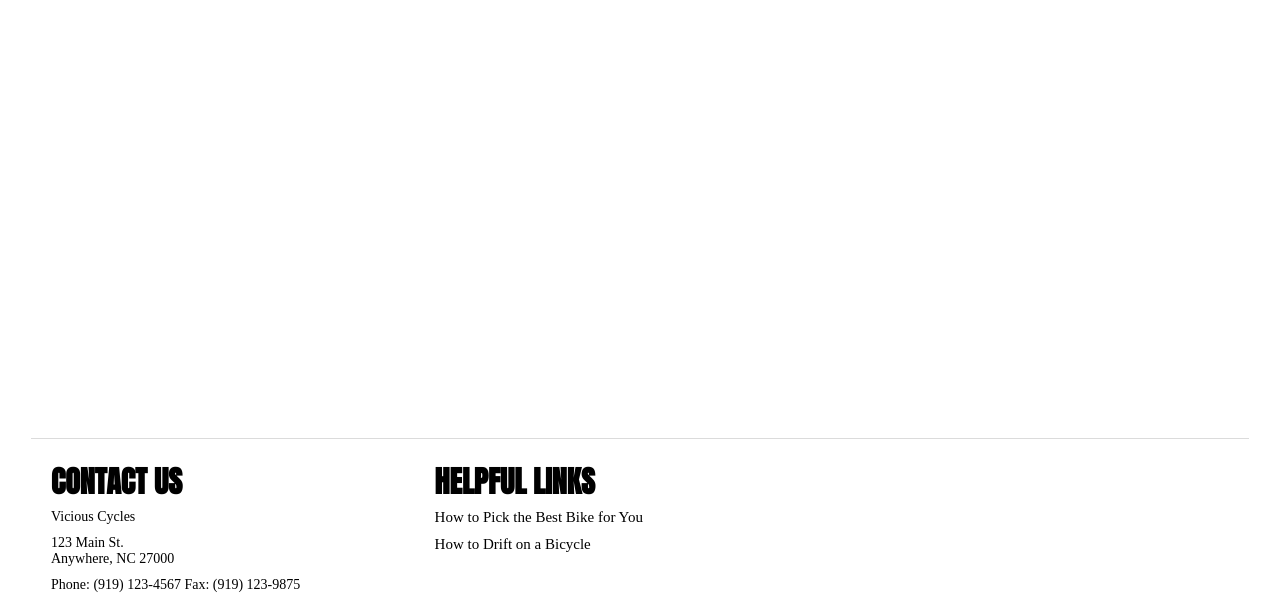
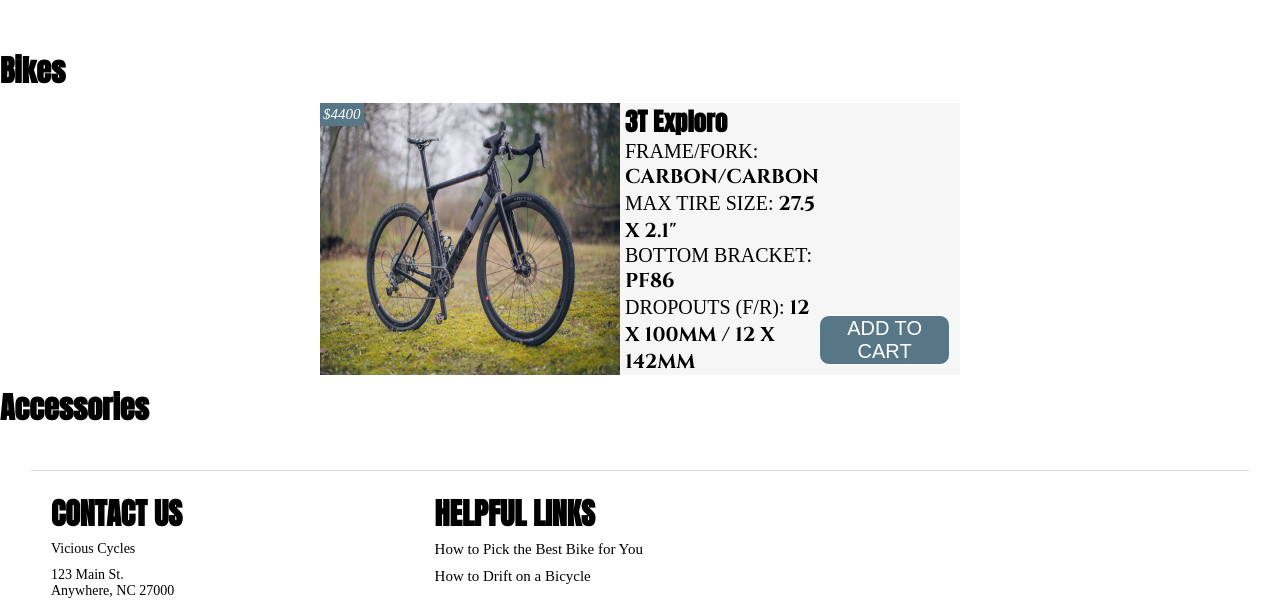
Before and after one commit to KXEinc/ViciousCyclesProject, a plain HTML site: page catalog.html in a window 1280 px wide. Shown: the part 102-704 px from the top of the page. Drawn offline with Linux system fonts and the light colour scheme; a web font is replaced by a local one.

Commit message:
save progress

```diff
--- a/catalog.html
+++ b/catalog.html
@@ -1,4 +1,3 @@
-<!--https://bikepacking.com/index/650b-gravel-bikes/-->
 <!DOCTYPE html>
 <html lang="en">
   <head>
@@ -47,7 +46,30 @@
         </nav>
       </div>
     </header>
-    <main class="main"></main>
+    <main class="main">
+      <article>
+        <section>
+          <h2>Bikes</h2>
+          <div class="catalog-container">
+            <div class="catalog-item">
+              <div class="catalog-item__price">$4400</div>
+              <img alt="bike" src="images/items/3T-Exploro.jpg" class="catalog-item__image">
+              <div class="catalog-item__sub-container">
+                <h3>3T Exploro</h3>
+                <p class="fs2">FRAME/FORK: <span class="fs2 bold">CARBON/CARBON</span></p>
+                <p class="fs2">MAX TIRE SIZE: <span class="fs2 bold">27.5 X 2.1"</span></p>
+                <p class="fs2">BOTTOM BRACKET: <span class="fs2 bold">PF86</span></p>
+                <p class="fs2">DROPOUTS (F/R): <span class="fs2 bold">12 X 100MM / 12 X 142MM</span></p>
+              </div>
+              <button class="button catalog-item__button">ADD TO CART</button>
+            </div>
+          </div>
+        </section>
+        <section>
+          <h2>Accessories</h2>
+        </section>
+      </article>
+    </main>
     <footer class="footer">
       <div class="footer__sub-container">
         <section class="vertical-alignment">
--- a/css/index.css
+++ b/css/index.css
@@ -145,8 +145,8 @@
   font-size:  3rem;
 }
 
-.bold {
-  font-weight: bold;
+h3 {
+  font-size: 2.5rem;
 }
 
 .header {
@@ -557,6 +557,47 @@
   background-color: #ffd700;
 }
 
+.catalog-item {
+  background-color: #f6f6f6;
+  width: 50%;
+  margin: 10px auto;
+  position: relative;
+  display: flex;
+  justify-content: space-between;
+}
+
+.catalog-item__price {
+  position: absolute;
+  left: 0;
+  top: 0;
+  background-color: #577786;
+  color: #fff;
+  padding: 3px;
+  font-size: 1.5rem;
+  font-style: italic;
+}
+
+.catalog-item__sub-container {
+  justify-self: flex-start;
+  display: flex;
+  flex-direction: column;
+  justify-content: space-around;
+  align-items: flex-start;
+  margin-left: 5px;
+  margin-right: auto;
+}
+
+.catalog-item__image {
+  width: 300px;
+  display: inline-block;
+}
+
+.catalog-item__button {
+  display: inline-block;
+  align-self: flex-end;
+  margin-bottom: 10px;
+  margin-right: 10px;
+}
 
 @media screen and  (max-width: 2150px){
   .service-block {
```
